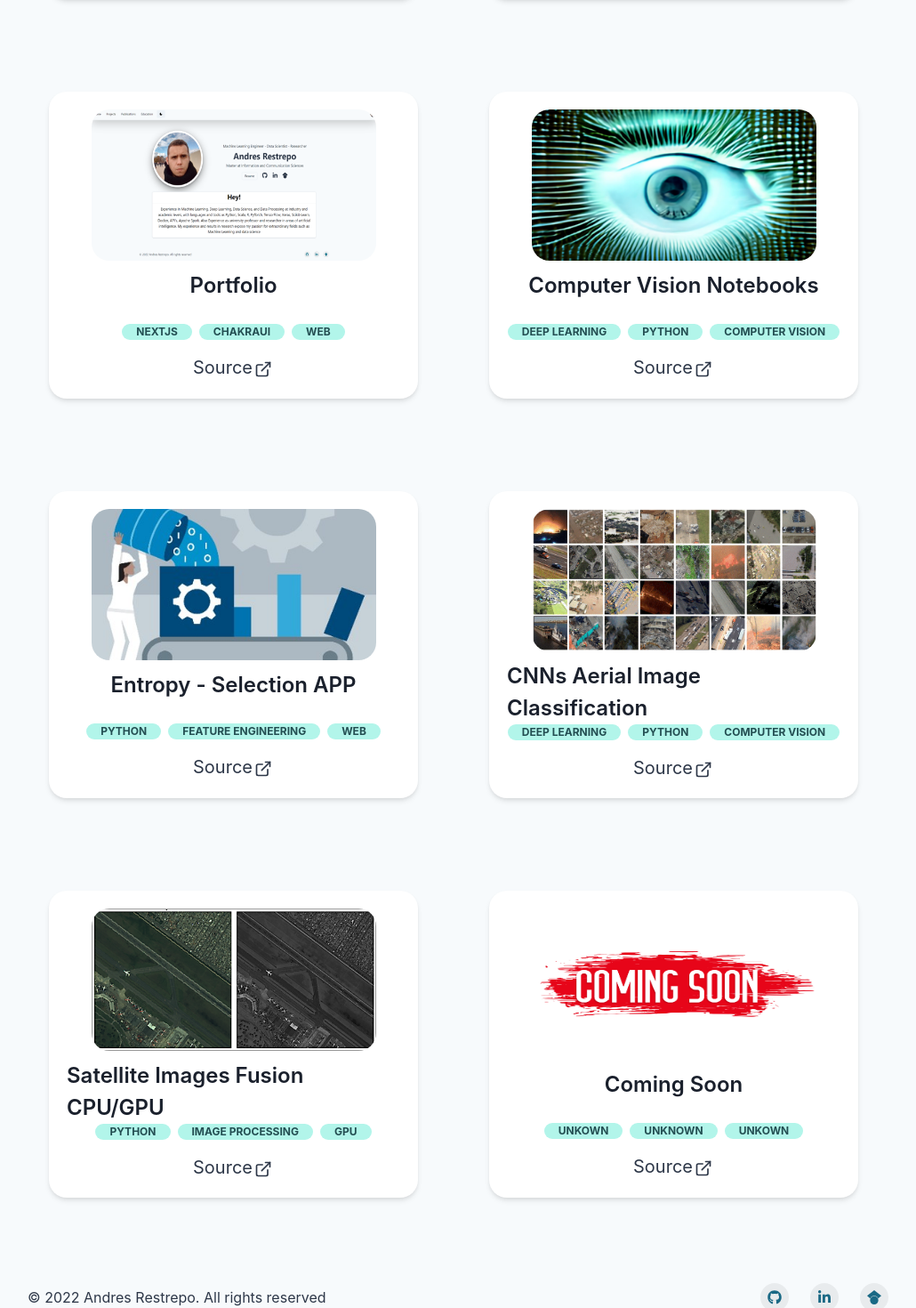
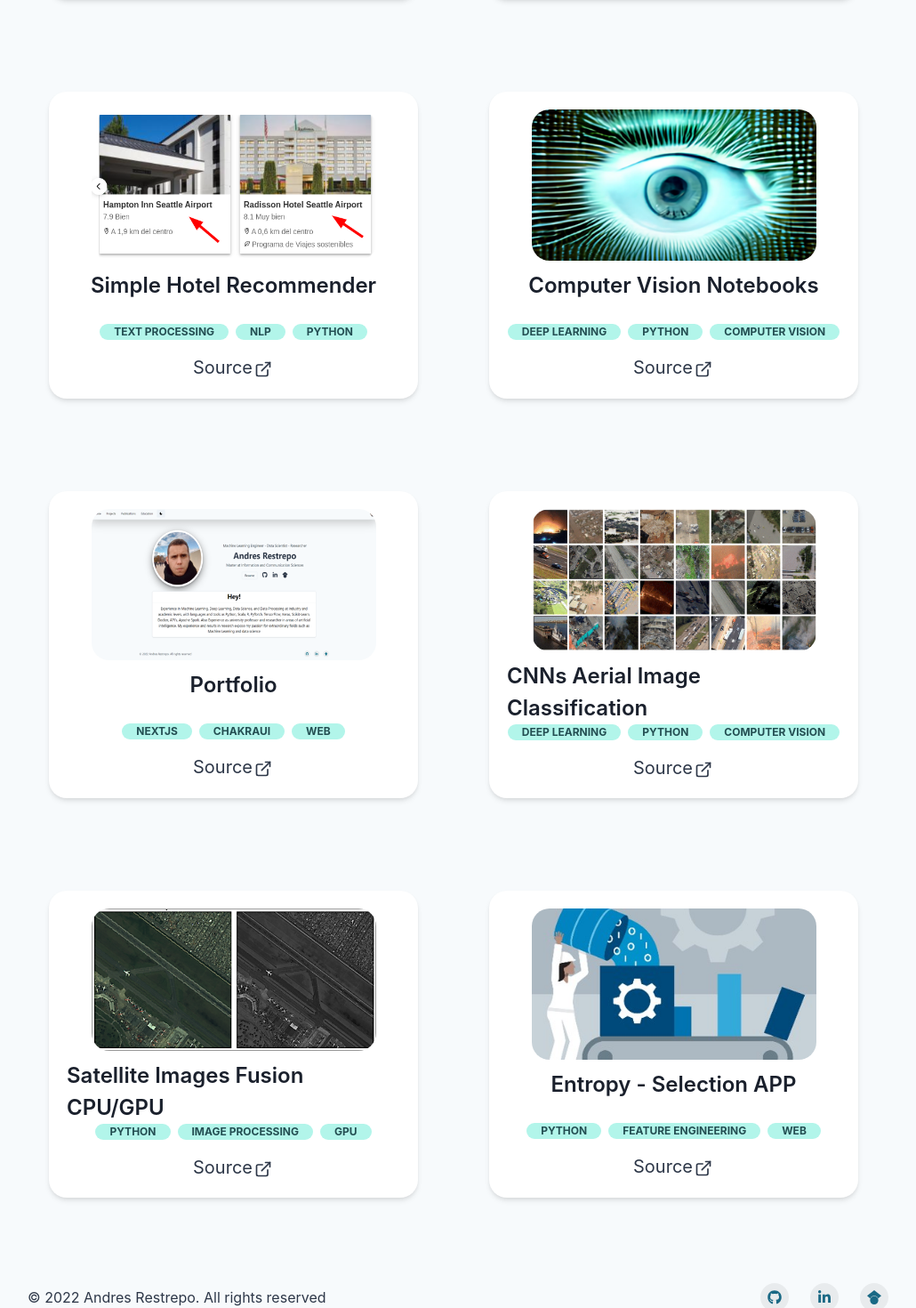
Before and after one commit to AndresRestrepoRodriguez/portfolio, a Next.js app: page /projects in a window 1280 px wide. Shown: the part 600-2070 px from the top of the page at 89% size, without its empty margins (125-1155 px from the left). Built offline with nearby package versions, Linux system fonts and the light colour scheme.

Commit message:
Add hotel recommender project

```diff
--- a/pages/projects.tsx
+++ b/pages/projects.tsx
@@ -39,16 +39,16 @@ export default function Home() {
             <Project image_url={'/dlops.png'} title={'DlOps'} source_link='https://github.com/AndresRestrepoRodriguez/dlops' labels={["Deep Learning", "Python", "MlOps"]}/>
             </Flex>
             <Flex direction={["column", "column", "row"]} pt={6}>
-            <Project image_url={'portfolio.png'} title={'Portfolio'} source_link='https://github.com/AndresRestrepoRodriguez/portfolio' labels={["NextJS", "ChakraUi", "Web"]}/>
+            <Project image_url={'/hotel_recommender.png'} title={'Simple Hotel Recommender'} source_link='https://github.com/AndresRestrepoRodriguez/hotels_recommender' labels={["Text Processing", "NLP", "Python"]}/>
             <Project image_url={'/computer_vision.png'} title={'Computer Vision Notebooks'} source_link='https://github.com/AndresRestrepoRodriguez/computer_vision' labels={["Deep Learning", "Python", "Computer Vision"]}/>
             </Flex>
             <Flex direction={["column", "column", "row"]} pt={6}>
-            <Project image_url={'/entropy.jpg'} title={'Entropy - Selection APP'} source_link='https://github.com/AndresRestrepoRodriguez/Entropy-SelApp' labels={["Python", "Feature Engineering", "Web"]}/>
+            <Project image_url={'portfolio.png'} title={'Portfolio'} source_link='https://github.com/AndresRestrepoRodriguez/portfolio' labels={["NextJS", "ChakraUi", "Web"]}/>
             <Project image_url={'/aerial.png'} title={'CNNs Aerial Image Classification'} source_link='https://github.com/AndresRestrepoRodriguez/Comparison-CNN-Models-Aerial-Image-Classification' labels={["Deep Learning", "Python", "Computer Vision"]}/>
             </Flex>
             <Flex direction={["column", "column", "row"]} pt={6}>
             <Project image_url={'/sallfus.png'} title={'Satellite Images Fusion CPU/GPU'} source_link='https://github.com/AndresRestrepoRodriguez/satellite_images_fusion' labels={["Python", "Image Processing", "GPU"]}/>
-            <Project image_url={'/coming_soon.jpg'} title={'Coming Soon'} source_link='#' labels={["unkown", "unknown", "unkown"]}/>
+            <Project image_url={'/entropy.jpg'} title={'Entropy - Selection APP'} source_link='https://github.com/AndresRestrepoRodriguez/Entropy-SelApp' labels={["Python", "Feature Engineering", "Web"]}/>            {/*<Project image_url={'/coming_soon.jpg'} title={'Coming Soon'} source_link='#' labels={["unkown", "unknown", "unkown"]}/>*/}
             </Flex>
           </Box>
         </Box>
```
Also changed, not shown: public/hotel_recommender.png (added).
